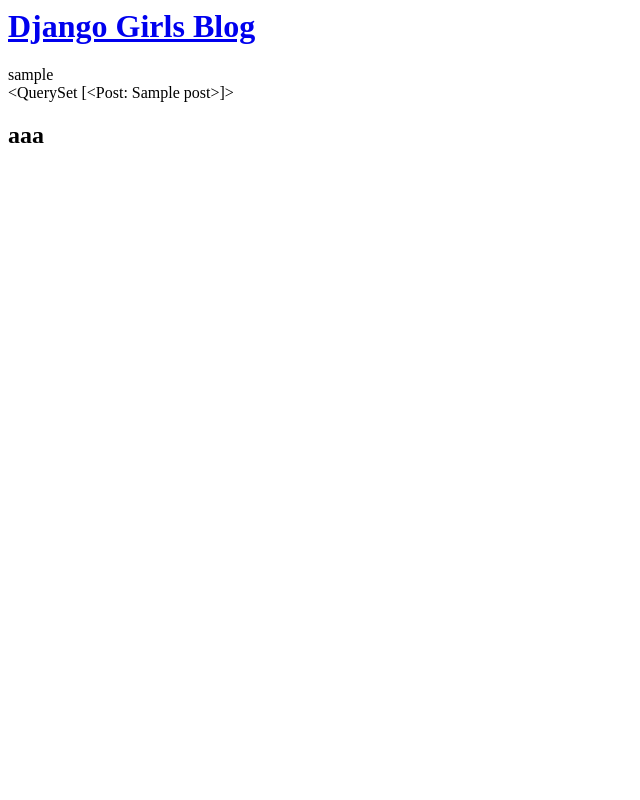
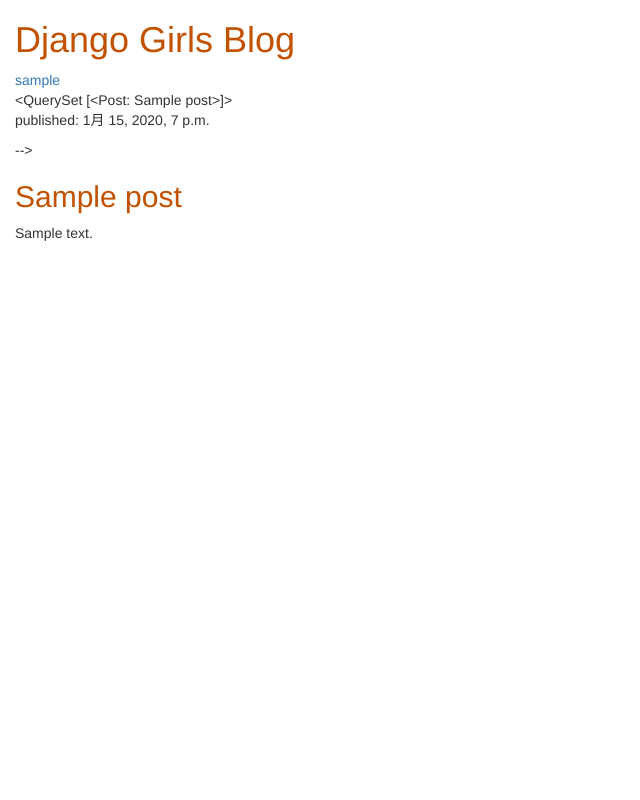
Before and after one commit to tregu148/my-first-blog, a Django app: page / in a window 1280 px wide. Shown: the whole page, without its empty margins (0-640 px from the left). Run offline with Django 3.2, Linux system fonts and the light colour scheme; tables that the repository leaves empty hold one stand-in row (values such as "Sample post"); some libraries are stand-ins or nearby versions.

Commit message:
change css

```diff
--- /dev/null
+++ b/blog/static/css/blog.css
@@ -0,0 +1,7 @@
+h1 a, h2 a {
+    color: #C25100;
+}
+
+body {
+    padding-left: 15px;
+}
--- a/blog/templates/blog/post_list.html
+++ b/blog/templates/blog/post_list.html
@@ -1,6 +1,10 @@
+{% load static %}
 <html>
     <head>
         <title>Django Girls blog</title>
+        <link rel="stylesheet" href = "//maxcdn.bootstrapcdn.com/bootstrap/3.2.0/css/bootstrap.min.css">
+        <link rel="stylesheet" href = "//maxcdn.bootstrapcdn.com/bootstrap/3.2.0/css/bootstrap-theme.min.css">
+        <link rel="stylesheet" href="{% static 'css/blog.css' %}">
     </head>
     <body>
         <div>
@@ -15,10 +19,10 @@
         {{posts}}
         {% for post in posts %}
         <div>
-                <h2>aaa</h2>
-                <!-- <p>published: {{post.published_date}}</p> -->
-                <!-- <h2><a href="">{{post.title}}</a></h2> -->
-                <!-- <p>{{post.text|linebreaksbr}}</p> -->
+                <!-- <h2>aaa</h2>  -->
+                <p>published: {{post.published_date}}</p> -->
+                <h2><a href="">{{post.title}}</a></h2>
+                <p>{{post.text|linebreaksbr}}</p>
             </div>
         {%endfor%}
     </body>
```
